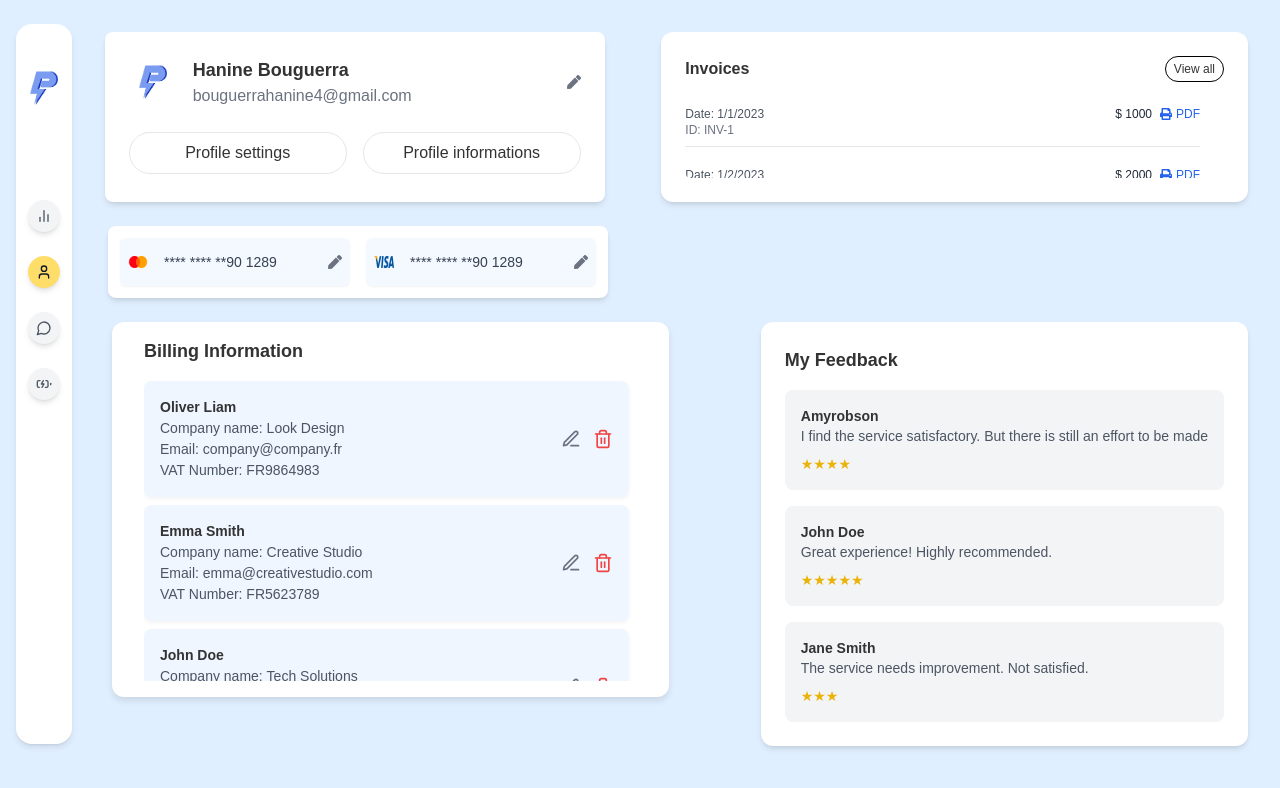
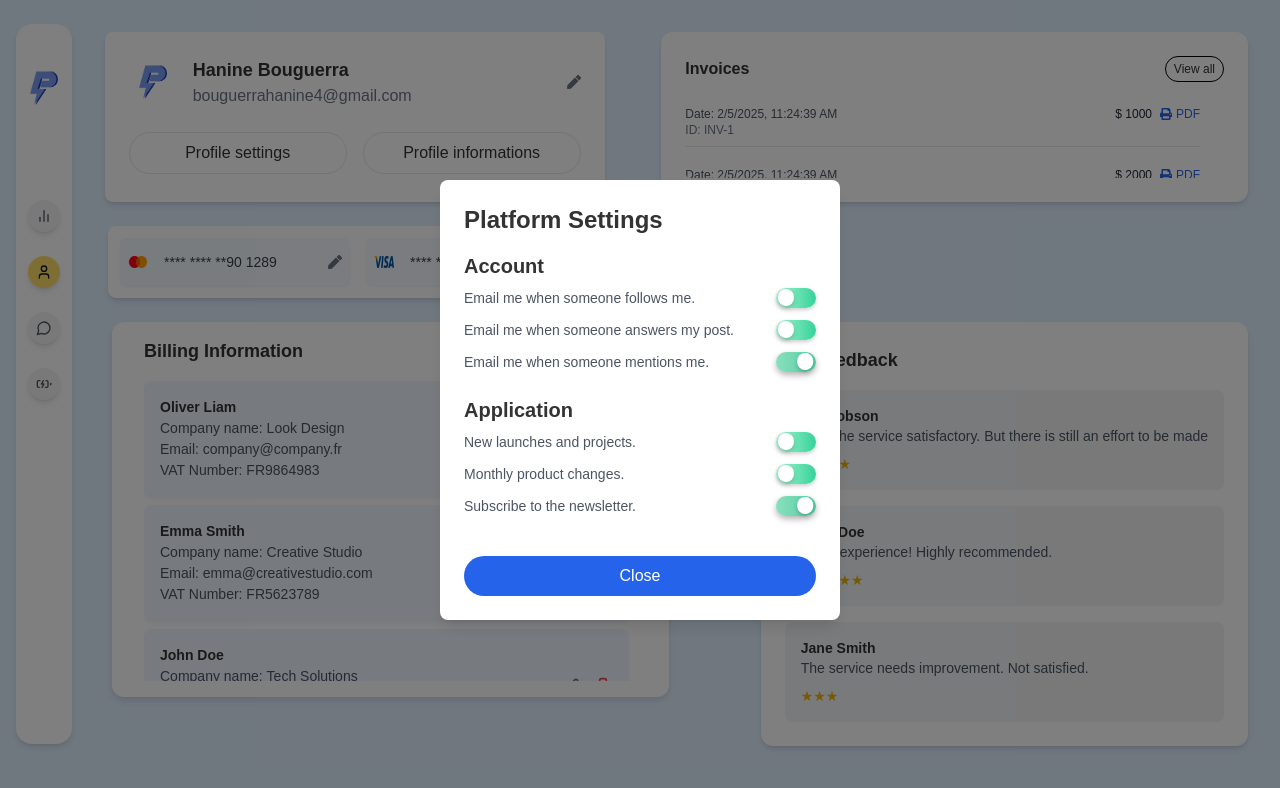
Before and after one commit to HanineBgr/SafyPower, a Next.js app: page /auth/profile in a window 1280 px wide. Both pictures are taken after a click on the button "Profile settings". Shown: the top 788 px of the page. Built offline with nearby package versions, Linux system fonts and the light colour scheme.

Commit message:
improving profile screen

```diff
--- a/package.json
+++ b/package.json
@@ -14,6 +14,8 @@
     "@react-google-maps/api": "^2.20.5",
     "chart.js": "^4.4.7",
     "chartjs-plugin-datalabels": "^2.2.0",
+    "jspdf": "^2.5.2",
+    "jspdf-autotable": "^3.8.4",
     "leaflet": "^1.9.4",
     "lucide-react": "^0.474.0",
     "next": "15.1.6",
--- a/src/components/invoicesCard.js
+++ b/src/components/invoicesCard.js
@@ -1,11 +1,64 @@
 import React from "react";
 import { FaPrint } from "react-icons/fa";
-import '../styles/globals.css';
+import jsPDF from "jspdf";
+import "jspdf-autotable";
+import "../styles/globals.css";
 
 const InvoicesCard = () => {
+  const handleDownloadPDF = (invoiceId, amount) => {
+    const doc = new jsPDF();
+    const today = new Date().toLocaleString();
+
+    // Header
+    doc.setFontSize(22);
+    doc.setTextColor("#333");
+    doc.text("Bike Charging Invoice", 14, 20);
+    doc.setFontSize(12);
+    doc.setTextColor("#555");
+    doc.text("Station Name: EcoCharge Station", 14, 28);
+    doc.text("Address: Rue 104, City, France", 14, 34);
+    doc.text("Email: support@ecocharge.com | Phone: +33 234 567 890", 14, 40);
+
+    // Invoice Title and Details
+    doc.setFontSize(18);
+    doc.setTextColor("#333");
+    doc.text("Invoice", 14, 55);
+    doc.setFontSize(12);
+    doc.setTextColor("#555");
+    doc.text(`Invoice ID: ${invoiceId}`, 14, 65);
+    doc.text(`Date: ${today}`, 14, 71);
+    doc.text(`Amount: $${amount}`, 14, 77);
+
+    // Add Table for Charging Details
+    doc.autoTable({
+      startY: 85,
+      head: [["Charge ID", "Bike ID", "Duration (Hours)", "Rate (per Hour)", "Total"]],
+      body: [
+        ["CHG001", "BIKE001", "2", `$${amount / 4}`, `$${amount / 2}`],
+        ["CHG002", "BIKE002", "1", `$${amount / 4}`, `$${amount / 4}`],
+      ],
+      headStyles: {
+        fillColor: "#007BFF",
+        textColor: "#FFFFFF",
+      },
+      bodyStyles: {
+        textColor: "#333",
+      },
+    });
+
+    // Footer
+    const finalY = doc.lastAutoTable.finalY || 100;
+    doc.setFontSize(10);
+    doc.setTextColor("#555");
+    doc.text("Thank you for using EcoCharge Station!", 14, finalY + 10);
+    doc.text("For inquiries, contact support@ecocharge.com.", 14, finalY + 16);
+
+    // Save the PDF
+    doc.save(`Invoice_${invoiceId}.pdf`);
+  };
+
   return (
-    <div className="bg-white p-6 shadow-md rounded-xl w-full max-w-[170rem]"> {/* Significantly increased width */}
-      {/* Header */}
+    <div className="bg-white p-6 shadow-md rounded-xl w-full max-w-[170rem]">
       <div className="flex justify-between items-center">
         <h2 className="text-base font-bold">Invoices</h2>
         <button className="border border-black rounded-full px-2 py-1 text-xs">
@@ -13,25 +66,31 @@ const InvoicesCard = () => {
         </button>
       </div>
 
-      {/* Scrollable List */}
       <div
         className="mt-4 max-h-[5rem] overflow-y-hidden hover:overflow-y-auto space-y-3 scrollbar-thin scrollbar-thumb-blue-500 scrollbar-track-gray-200 rounded-md pr-6"
       >
-        {/* Invoice Items */}
-        {[...Array(10)].map((_, i) => (
+        {[...Array(10)].map((_, i) => {
+          const invoiceId = `INV-${i + 1}`;
+          const amount = 1000 * (i + 1);
+
+          return (
             <div key={i} className="flex flex-col py-2 border-b">
               <div className="flex justify-between items-center">
-              <p className="text-xs text-gray-600">Date: {new Date(2023, 0, i + 1).toLocaleDateString()}</p>
+                <p className="text-xs text-gray-600">Date: {new Date().toLocaleString()}</p>
                 <div className="flex items-center gap-2">
-                <span className="text-xs text-gray-800 font-medium">$ {1000 * (i + 1)}</span>
-                <button className="text-blue-600 text-xs font-medium flex items-center gap-1">
+                  <span className="text-xs text-gray-800 font-medium">$ {amount}</span>
+                  <button
+                    onClick={() => handleDownloadPDF(invoiceId, amount)}
+                    className="text-blue-600 text-xs font-medium flex items-center gap-1"
+                  >
                     <FaPrint className="text-xs" /> PDF
                   </button>
                 </div>
               </div>
-            <p className="text-xs text-gray-500">ID: INV-{i + 1}</p> {/* Added IDs */}
+              <p className="text-xs text-gray-500">ID: {invoiceId}</p>
             </div>
-        ))}
+          );
+        })}
       </div>
     </div>
   );
--- a/src/components/profileCard.js
+++ b/src/components/profileCard.js
@@ -1,33 +1,143 @@
-import React from "react";
+import React, { useState } from "react";
 import { FaPen } from "react-icons/fa";
 
 const ProfileCard = () => {
+  const [showSettingsModal, setShowSettingsModal] = useState(false);
+  const [showInfoModal, setShowInfoModal] = useState(false);
+
+  const handleSettingsClick = () => {
+    setShowSettingsModal(true);
+  };
+
+  const handleProfileInfoClick = () => {
+    setShowInfoModal(true);
+  };
+
+  const closeSettingsModal = () => {
+    setShowSettingsModal(false);
+  };
+
+  const closeInfoModal = () => {
+    setShowInfoModal(false);
+  };
+
   return (
-    <div className="bg-white p-6 rounded-lg shadow-md mx-auto" style={{ maxWidth: '500px', height: '170px' }}>
-      {/* Header Section */}
+    <div className="bg-white p-6 rounded-lg shadow-md mx-auto" style={{ maxWidth: "500px", height: "170px" }}>
       <div className="flex items-center justify-between">
-        {/* Profile Image and Info */}
         <div className="flex items-center gap-4">
           <img src="/assets/logos/logo.png" alt="Logo" className="w-12 h-12" />
-
           <div>
             <h2 className="text-lg font-bold">Hanine Bouguerra</h2>
             <p className="text-gray-500">bouguerrahanine4@gmail.com</p>
           </div>
         </div>
-        {/* Edit Icon */}
         <FaPen className="text-gray-500 cursor-pointer text-sm" />
       </div>
 
-      {/* Buttons Section */}
       <div className="flex mt-6 gap-4">
-        <button className="flex-1 py-2 border rounded-full text-center font-medium">
+        <button
+          onClick={handleSettingsClick}
+          className="flex-1 py-2 border rounded-full text-center font-medium"
+        >
           Profile settings
         </button>
-        <button className="flex-1 py-2 border rounded-full text-center font-medium">
+        <button
+          onClick={handleProfileInfoClick}
+          className="flex-1 py-2 border rounded-full text-center font-medium"
+        >
           Profile informations
         </button>
       </div>
+
+      {showSettingsModal && (
+        <div
+          className="fixed inset-0 bg-black bg-opacity-50 flex items-center justify-center z-50"
+          onClick={closeSettingsModal}
+        >
+          <div
+            className="bg-white p-6 rounded-lg shadow-lg w-[400px] relative"
+            onClick={(e) => e.stopPropagation()}
+          >
+            <h3 className="text-2xl font-bold mb-4">Platform Settings</h3>
+
+            <div className="mb-6">
+              <h4 className="text-xl font-semibold mb-2">Account</h4>
+              <div className="flex items-center justify-between mb-3">
+                <span className="text-sm text-gray-600">Email me when someone follows me.</span>
+                <input type="checkbox" className="toggle-switch" />
+              </div>
+              <div className="flex items-center justify-between mb-3">
+                <span className="text-sm text-gray-600">Email me when someone answers my post.</span>
+                <input type="checkbox" className="toggle-switch" />
+              </div>
+              <div className="flex items-center justify-between">
+                <span className="text-sm text-gray-600">Email me when someone mentions me.</span>
+                <input type="checkbox" className="toggle-switch" defaultChecked />
+              </div>
+            </div>
+
+            <div className="mb-6">
+              <h4 className="text-xl font-semibold mb-2">Application</h4>
+              <div className="flex items-center justify-between mb-3">
+                <span className="text-sm text-gray-600">New launches and projects.</span>
+                <input type="checkbox" className="toggle-switch" />
+              </div>
+              <div className="flex items-center justify-between mb-3">
+                <span className="text-sm text-gray-600">Monthly product changes.</span>
+                <input type="checkbox" className="toggle-switch" />
+              </div>
+              <div className="flex items-center justify-between">
+                <span className="text-sm text-gray-600">Subscribe to the newsletter.</span>
+                <input type="checkbox" className="toggle-switch" defaultChecked />
+              </div>
+            </div>
+
+            <button
+              onClick={closeSettingsModal}
+              className="mt-4 w-full bg-blue-600 text-white py-2 rounded-full"
+            >
+              Close
+            </button>
+          </div>
+        </div>
+      )}
+
+      {showInfoModal && (
+        <div
+          className="fixed inset-0 bg-black bg-opacity-50 flex items-center justify-center z-50"
+          onClick={closeInfoModal}
+        >
+          <div
+            className="bg-white p-6 rounded-lg shadow-lg w-[400px] relative"
+            onClick={(e) => e.stopPropagation()}
+          >
+            <h3 className="text-2xl font-bold mb-4">Profile Information</h3>
+            <p className="text-gray-700 mb-4">
+              Hi,
+              <br />
+              I am contacting you following the charging of my battery which failed due to a bad placement of the battery. I am checking the placement of the battery to avoid wasting time.
+            </p>
+            <p className="text-gray-800">
+              <span className="font-bold">Fullname:</span> Omar Hiopil
+            </p>
+            <p className="text-gray-800">
+              <span className="font-bold">Mobile phone:</span> +33 656 64 14 18
+            </p>
+            <p className="text-gray-800">
+              <span className="font-bold">Email:</span> email.mail@gmail.fr
+            </p>
+            <p className="text-gray-800">
+              <span className="font-bold">Address:</span> 23 voie du succès 3000
+            </p>
+            <button
+              onClick={closeInfoModal}
+              className="mt-4 w-full bg-blue-600 text-white py-2 rounded-full"
+            >
+              Close
+            </button>
+          </div>
+        </div>
+      )}
     </div>
   );
 };
```
Also changed, not shown: 1 other file (tests, documents, lock files or other folders). Lines whose indentation alone changed are shown as unchanged.
